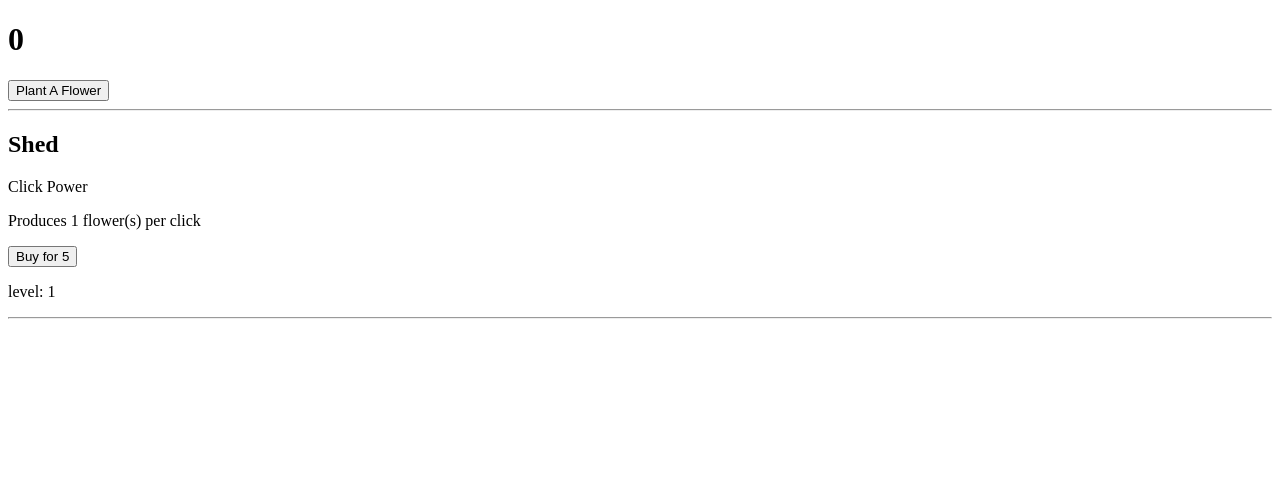
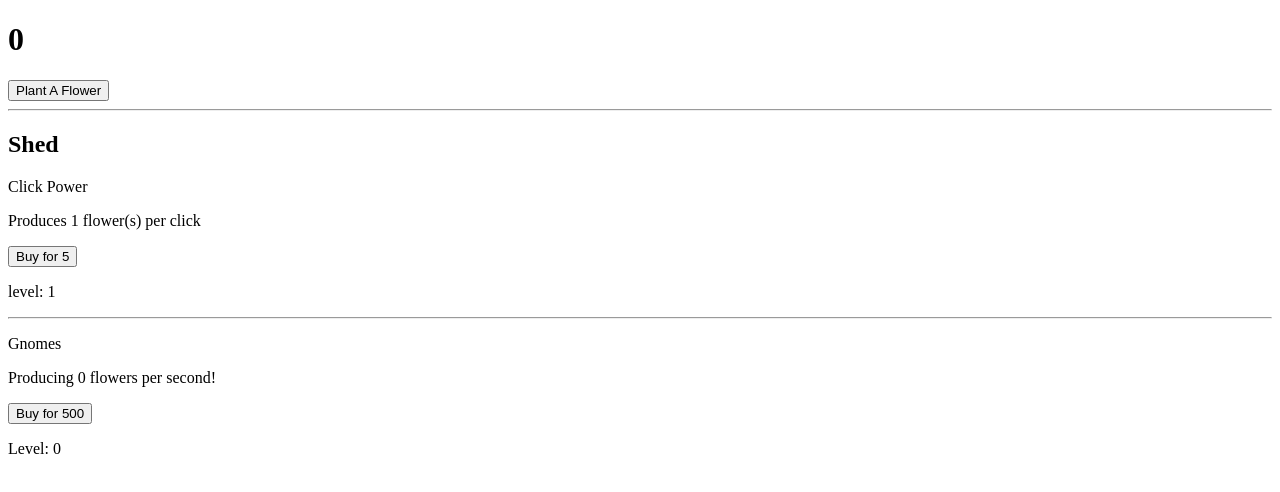
Before and after one commit to apatelCSE/gardener-game, a plain HTML site: page index.html in a window 1280 px wide. Drawn offline with Linux system fonts and the light colour scheme.

Commit message:
added gnome html elements

```diff
--- a/index.html
+++ b/index.html
@@ -8,12 +8,20 @@
     <h1 id="flower-counter">0</h1>
     <button id="flower-clicker">Plant A Flower</button>
     <hr>
+
+    <!--SHED-->
     <h2>Shed</h2>
     <p>Click Power</p>
     <p>Produces <span id="click-power-multiple">1</span> flower(s) per click</p>
     <button id="buy-click-power">Buy for <span id="click-power-price">5</span></button>
     <p>level: <span id="click-power-level">1</span></p>
+
+    <!--GNOMES-->
     <hr>
+    <p>Gnomes</p>
+    <p>Producing <span id="gnome-multiple">0</span> flowers per second!</p>
+    <button id="buy-gnome">Buy for <span id="gnome-price">500</span></button>
+    <p>Level: <span id="gnome-level">0</span></p>
 
     <script src="index.js"></script>
   </body>
```
